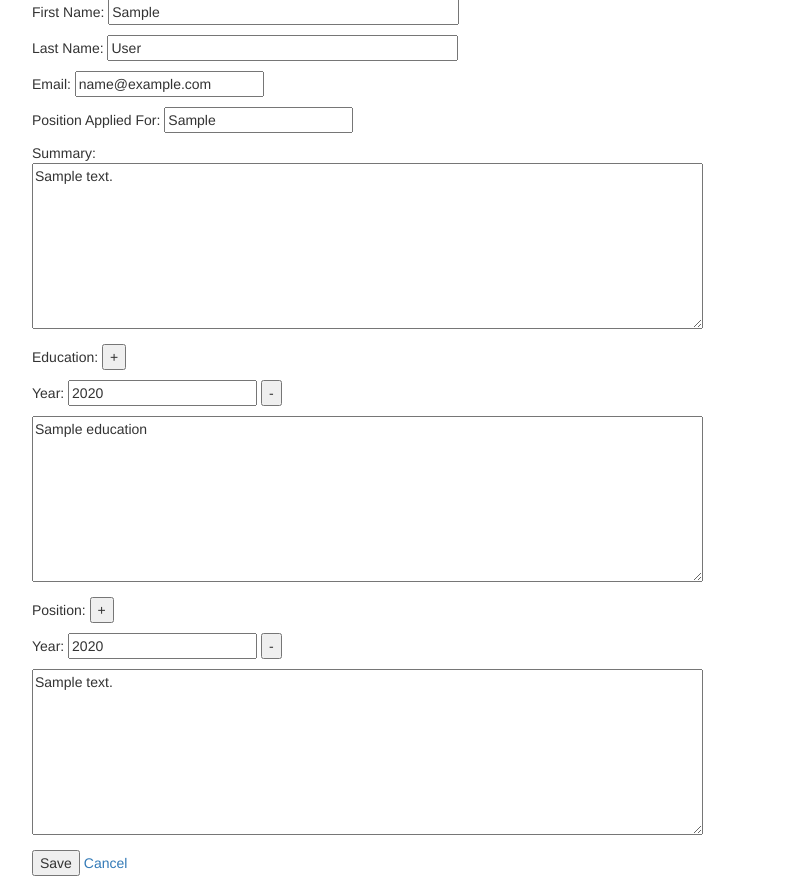
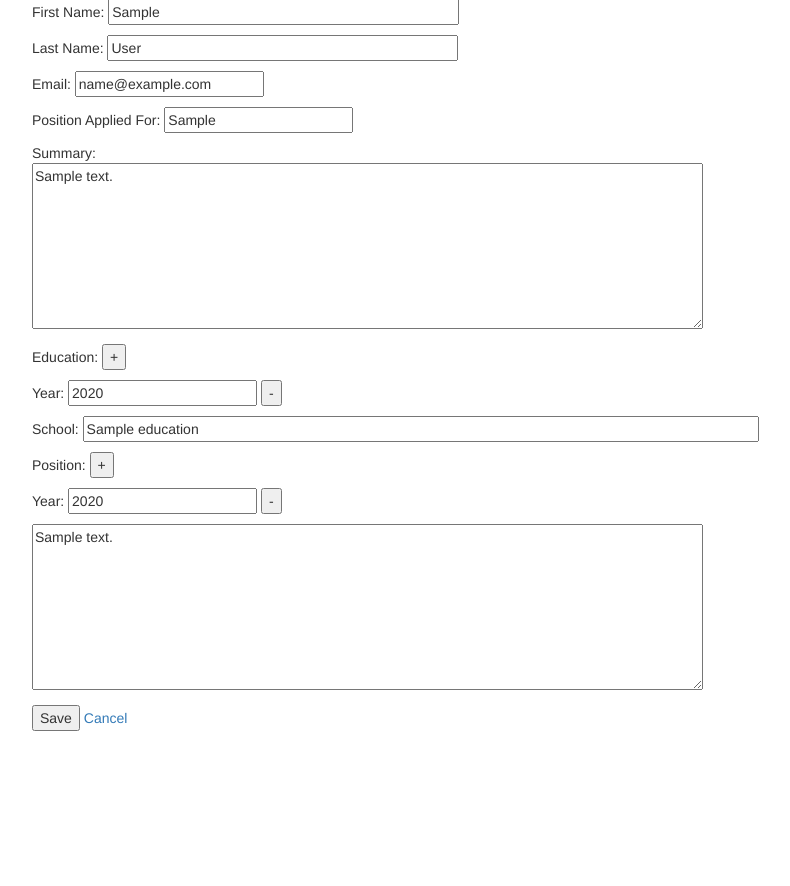
Before and after one commit to AdiChauhan97/crud-website, a PHP site: page /edit.php?profile_id=1 in a window 1280 px wide. Shown: the part 71-957 px from the top of the page, without its empty margins (38-828 px from the left). After the commit the page ends 802 px from the top, so only its background shows below. Run offline with PHP 8.4, Linux system fonts and the light colour scheme; the visitor is signed in with stand-in values (Sample User, id 1); tables that the repository leaves empty or names only in its code hold one stand-in row (values such as "Sample post"); data that the repository does not hold is empty; some libraries are stand-ins or nearby versions.

Commit message:
fixed institutions bug

```diff
--- a/edit.php
+++ b/edit.php
@@ -97,7 +97,7 @@ flash_messages();
 
 <?php
 $countEdu = 0;
-echo('<p>Education: <input type="Submit" id="addEdu" value="+">'."\n");
+echo('<p>Education: <input type="submit" id="addEdu" value="+">'."\n");
 echo('<div id="edu_fields">'."\n");
 
   foreach( $schools as $school) {
@@ -108,11 +108,13 @@ echo('<div id="edu_fields">'."\n");
     echo('<input type="button" value="-"');
     echo('onclick="$(\'#education'.$countEdu.'\').remove(); return false;">'."\n");
     echo("</p>\n");
-    echo('<textarea name="edu_school'.$countEdu.'" rows="8" cols="80">'."\n");
-    echo(htmlentities($school['name'])."\n");
-    echo("\n</textarea>\n</div>\n");
+    echo("<p>School: ");
+    echo('<input type="text" size="80" name="edu_school'.$countEdu.'"');
+    echo('value="'.htmlentities($school['name']).'"/>'."\n");
+    echo('</div>');
+    //echo(htmlentities($school['name'])."\n");
+    //echo("\n</textarea>\n</div>\n");
   }
-
 echo("</div></p>\n");
 
 
--- a/index.php
+++ b/index.php
@@ -31,7 +31,7 @@ if ( isset($_SESSION['success']) ) {
     unset($_SESSION['success']);
   }
 if ( isset($_SESSION['user_id']) ) {
-  echo('<p>Please add your resumes here.</p>');
+  echo('<p>Please add resumes here.</p>');
   echo('<table border="1">'."\n");
   $stmt = $pdo->query("SELECT first_name, last_name, headline, profile_id FROM profile");
   echo('<tr><th>Name</th><th>Position Applied For</th><th>Action</th><tr>');
```
Also changed, not shown: view.php (+10 -10 lines).
